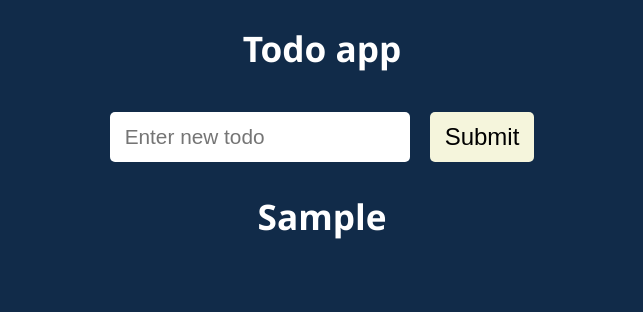
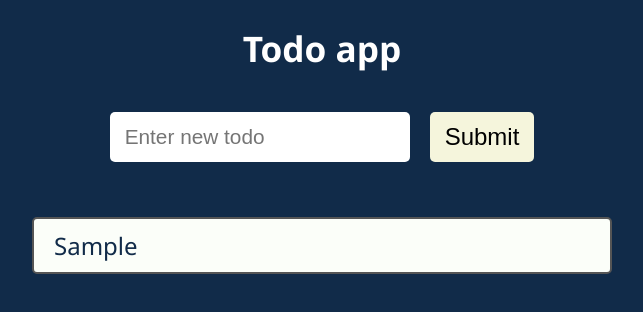
Before and after one commit to MIZIEV/ToDo-app_Frontend, a React (Create React App) app: page / in a window 1280 px wide. Both pictures are taken after typing "Sample" into the empty fields and a click on the button "Submit". Shown: the top 312 px of the page, without its empty margins (318-961 px from the left). Built offline with nearby package versions, Linux system fonts and the light colour scheme.

Commit message:
added styles in Todo.module.css & TodoList.module.css

```diff
--- a/src/components/Todos/Todo.js
+++ b/src/components/Todos/Todo.js
@@ -1,7 +1,13 @@
+import styles from './Todo.module.css';
+
 function Todo(props) {
     const { todo } = props
 
-    return <h1>{todo}</h1>
+    return (
+        <div className={styles.todo}>
+            <div classsName={styles.todoText}>{todo}</div>
+        </div>
+    )
 }
 
 export default Todo;
--- a/src/components/Todos/Todo.module.css
+++ b/src/components/Todos/Todo.module.css
@@ -0,0 +1,16 @@
+.todo {
+    display: flex;
+    align-items: center;
+    padding: 10px 20px;
+    margin: 15px 0px;
+    font-size: 1.5rem;
+    border-radius: 5px;
+    border: 2px solid #555;
+    color: #112b49;
+    background-color: #fbfef9;
+}
+
+.todoText {
+    width: 100%;
+    text-align: center;
+}
--- a/src/components/Todos/TodoList.js
+++ b/src/components/Todos/TodoList.js
@@ -1,9 +1,14 @@
 import Todo from "./Todo";
+import styles from './TodoList.module.css'
 
 function TodoList(props) {
 
     const { todos } = props
-    return todos.map((todo, index) => <Todo key={index} todo={todo} />)
+    return (
+        <div className={styles.todoListContainer}>
+            {todos.map((todo, index) => <Todo key={index} todo={todo} />)}
+        </div>
+    )
 }
 
 export default TodoList;
--- a/src/components/Todos/TodoList.module.css
+++ b/src/components/Todos/TodoList.module.css
@@ -0,0 +1,3 @@
+.todoListContainer {
+    padding: 10px;
+}
```
